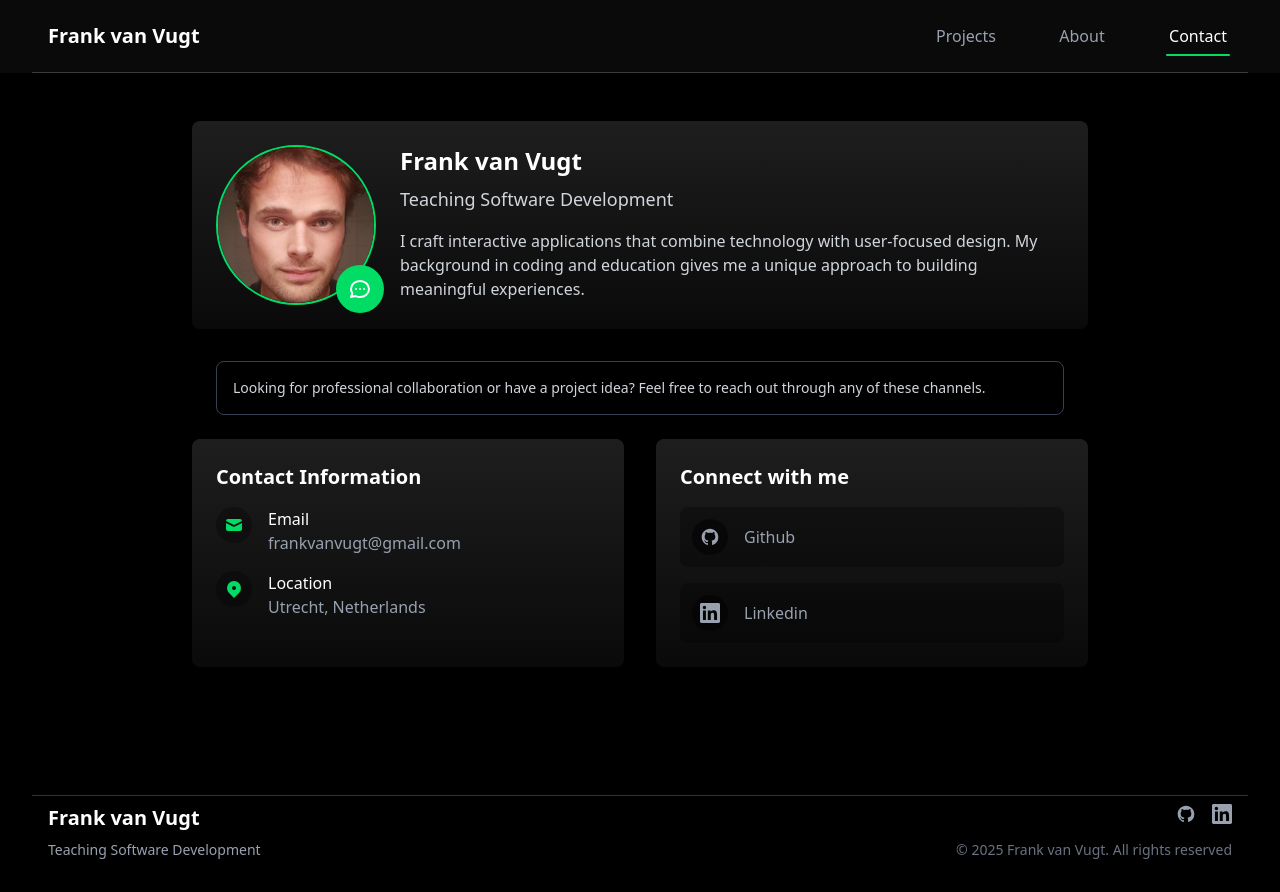
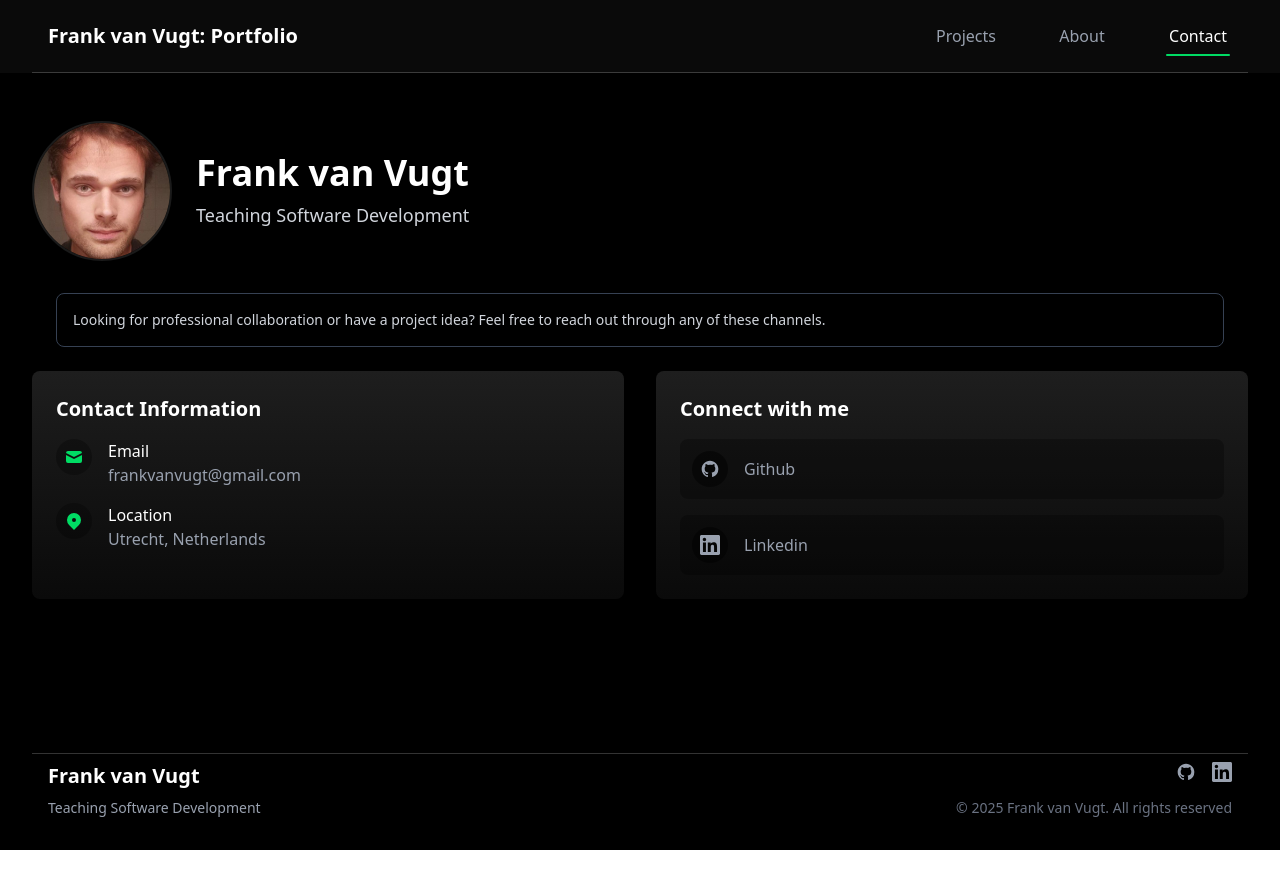
Before and after one commit to fvugt/fvugt.github.io, a React (Vite) app: page /contact in a window 1280 px wide. After the commit the page ends 850 px from the top, so only its background shows below. Built offline with nearby package versions, Linux system fonts and the light colour scheme.

Commit message:
layout tweaks

```diff
--- a/src/components/Header.jsx
+++ b/src/components/Header.jsx
@@ -35,7 +35,7 @@ function Header() {
                 <div className="flex items-center justify-between py-4">
                     {/* Logo - Now using name from about.json */}
                     <Link to="/" className="text-white font-bold text-xl ml-4">
-                        {aboutData.name}
+                        {aboutData.websiteTitle}
                     </Link>
 
                     {/* Desktop Navigation */}
--- a/src/data/about.json
+++ b/src/data/about.json
@@ -1,4 +1,5 @@
 {
+  "websiteTitle": "Frank van Vugt: Portfolio",
   "name": "Frank van Vugt",
   "title": "Teaching Software Development",
   "introduction": "Hey there! Welcome to my portfolio of interactive experiences. I love exploring gamification and digital storytelling, blending my background in software development with my passion for teaching to create fun and engaging digital projects.",
--- a/src/pages/ContactPage.jsx
+++ b/src/pages/ContactPage.jsx
@@ -39,34 +39,34 @@ function ContactPage() {
     };
 
     return (
-        <div className="py-8 sm:py-12">
+        <div className="py-8 sm:py-12 min-h-[calc(100vh-200px)]">
 
-            <div className="max-w-4xl mx-auto">
-                {/* Profile and Bio Section */}
-                <div className="bg-gradient-to-b from-boxColorA to-boxColorB rounded-lg p-6 mb-8">
-                    <div className="flex flex-col md:flex-row gap-6 items-center md:items-start">
-                        {/* Profile Picture */}
+            <div className="w-full mx-auto">
+                {/* Header with Profile Picture */}
+                <div className="mb-8 flex flex-col sm:flex-row items-center gap-6">
+                    {/* Profile Picture */}
+                    <div className="flex-shrink-0">
                         <div className="relative">
-                            <div className="w-40 h-40 rounded-full overflow-hidden border-2 border-accentColor">
+                            <div className="w-[120px] h-[120px] sm:w-[140px] sm:h-[140px] overflow-hidden rounded-full border-2 border-white/10">
                                 <img
-                                    src={aboutData.profilePicture}
-                                    alt={name}
+                                    src={`${import.meta.env.BASE_URL}${aboutData.profilePicture}`}
+                                    alt="Profile"
                                     className="w-full h-full object-cover"
                                 />
                             </div>
-                            <div className="absolute -bottom-2 -right-2 w-12 h-12 bg-accentColor rounded-full flex items-center justify-center">
-                                <svg xmlns="http://www.w3.org/2000/svg" className="h-6 w-6 text-white" fill="none" viewBox="0 0 24 24" stroke="currentColor">
-                                    <path strokeLinecap="round" strokeLinejoin="round" strokeWidth={2} d="M8 12h.01M12 12h.01M16 12h.01M21 12c0 4.418-4.03 8-9 8a9.863 9.863 0 01-4.255-.949L3 20l1.395-3.72C3.512 15.042 3 13.574 3 12c0-4.418 4.03-8 9-8s9 3.582 9 8z" />
-                                </svg>
-                            </div>
+                            {/* Decorative element */}
+                            <div className="absolute -bottom-2 -right-2 w-full h-full border-2 border-green-500/50 rounded-full -z-10"></div>
                         </div>
+                    </div>
 
-                        {/* Bio */}
-                        <div className="flex-1 text-center md:text-left">
-                            <h2 className="text-2xl font-bold text-white mb-2">{name}</h2>
-                            <h3 className="text-gray-300 text-lg mb-4">{aboutData.title}</h3>
-                            <p className="text-gray-300">{shortBio}</p>
-                        </div>
+                    {/* Title */}
+                    <div className="text-center sm:text-left">
+                        <h1 className="text-3xl sm:text-4xl font-bold mb-2 text-white">
+                            {name}
+                        </h1>
+                        <p className="text-lg text-gray-300">
+                            {aboutData.title}
+                        </p>
                     </div>
                 </div>
 
```
